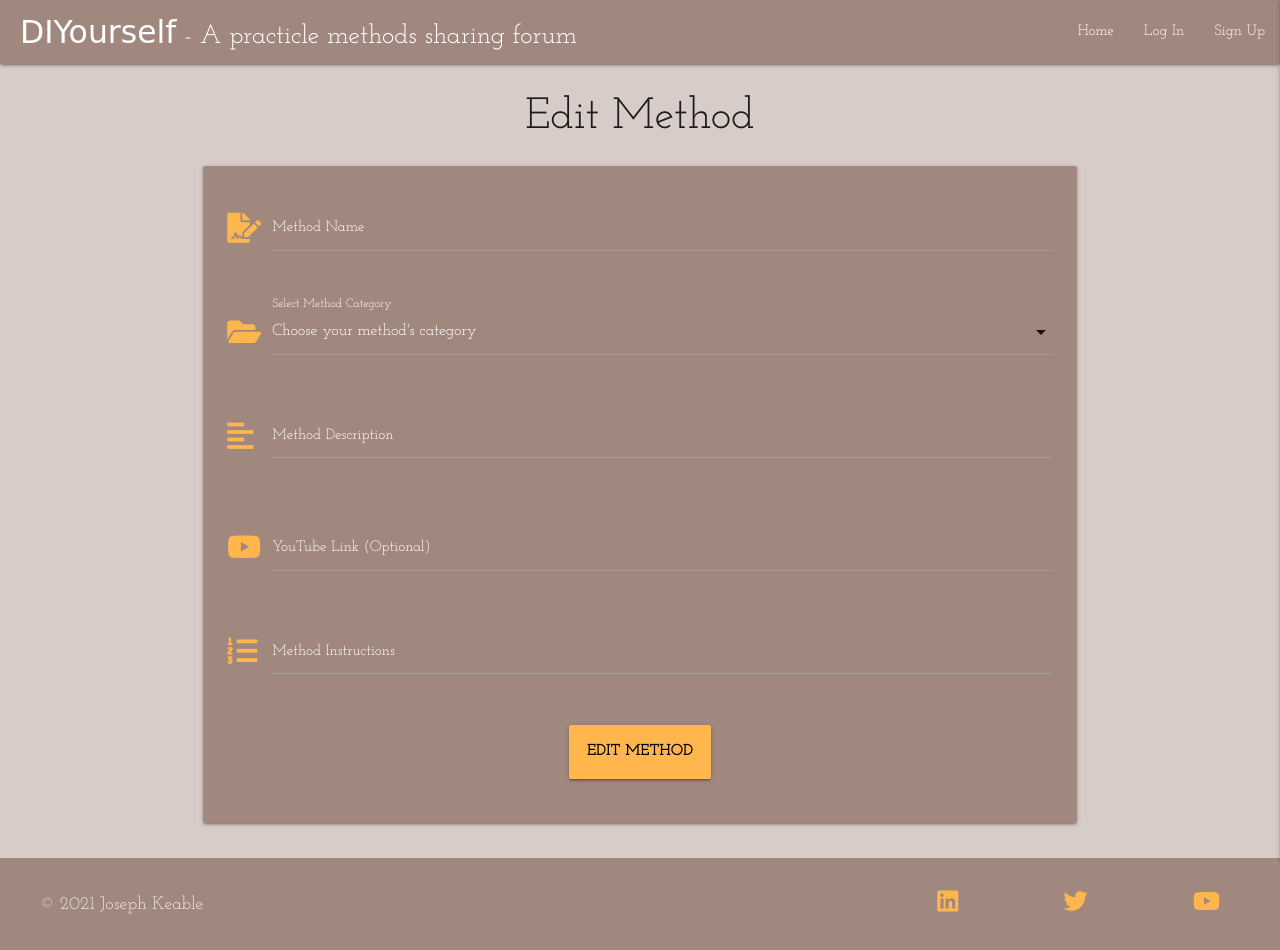
After one commit to dudeguythethird/DIYourself, a Flask app: template templates/edit_method.html in a window 1280 px wide. The commit adds this page. Run offline with Flask 2, Linux system fonts and the light colour scheme; the template is opened without the code that fills it, so the values that code supplies are empty; some libraries are stand-ins or nearby versions; some web fonts are replaced.

Commit message:
Adds the edit method form with basic copy of create method form. Also, removes redundancies from the method page python function

```diff
--- a/app.py
+++ b/app.py
@@ -124,13 +124,18 @@ def add_method():
     return render_template("add_method.html", categories=categories)
 
 
-@app.route("/method/<method_id>", methods=["GET", "POST"])
+@app.route("/method/<method_id>", methods=["GET"])
 def method(method_id):
     method = mongo.db.methods.find_one({"_id": ObjectId(method_id)})
+    return render_template("method.html", method=method)
+
+
+@app.route("/method/edit_method/<method_id>", methods=["GET", "POST"])
+def edit_method(method_id):
+    method = mongo.db.methods.find_one({"_id": ObjectId(method_id)})
     categories = mongo.db.categories.find().sort("category_name", 1)
-    # This variable may not be needed. Maybe delete later.
     return render_template(
-        "method.html", method=method, methodcategories=categories)
+        "edit_method.html", method=method, categories=categories)
 
 
 if __name__ == "__main__":
--- /dev/null
+++ b/templates/edit_method.html
@@ -0,0 +1,77 @@
+{% extends "base.html" %}
+{% block content %}
+
+<main class="container">
+
+    <h3 class="center-align">Edit Method</h3>
+
+    <div class="row">
+        <form class="col s12" method="POST" action="{{ url_for('edit_method', method_id=method.id) }}">
+            <div class="card-panel brown lighten-2">
+                <!-- Method Name Text Input -->
+                <div class="row">
+                    <div class="input-field col s12">
+                        <i class="fas fa-file-signature prefix orange-text text-lighten-2"></i>
+                        <input id="method_name" name="method_name" minlength="5" maxlength="50" type="text"
+                            class="validate" required>
+                        <label for="method_name" class="white-text">Method Name</label>
+                    </div>
+                </div>
+                <!-- Category Selection Dropdown -->
+                <div class="row">
+                    <div class="input-field col s12">
+                        <i class="fas fa-folder-open prefix orange-text text-lighten-2"></i>
+                        <select id="category_name" name="category_name" class="validate" required>
+                            <option class="white-text" value="" disabled selected>Choose your method's category</option>
+                            {% for category in categories %}
+                            <option class="white-text" value="{{ category.category_name }}">{{ category.category_name }}
+                            </option>
+                            {% endfor %}
+                        </select>
+                        <label class="white-text" for="category_name">Select Method Category</label>
+                    </div>
+                </div>
+                <!-- Method Description text field -->
+                <div class="row">
+                    <div class="input-field col s12">
+                        <i class="fas fa-align-left prefix orange-text text-lighten-2"></i>
+                        <textarea id="method_description" name="method_description" minlength="5" maxlength="200"
+                            class="materialize-textarea validate" required></textarea>
+                        <label for="method_description" class="white-text">Method Description</label>
+                    </div>
+                </div>
+                <!-- YouTube link URL field -->
+                <div class="row">
+                    <div class="input-field col s12">
+                        <i class="fab fa-youtube prefix orange-text text-lighten-2"></i>
+                        <input id="method_video" name="method_video" type="url" class="validate">
+                        <label for="method_video" class="white-text">YouTube Link (Optional)</label>
+                    </div>
+                </div>
+                <!-- Method Steps Text Field -->
+                <div class="row">
+                    <div class="input-field col s12">
+                        <i class="fas fa-list-ol prefix orange-text text-lighten-2"></i>
+                        <textarea id="method_steps" name="method_steps" minlength="5" maxlength="2000"
+                            class="materialize-textarea validate" required></textarea>
+                        <label for="method_steps" class="white-text">Method Instructions</label>
+                    </div>
+                    <!--Below is the begining of a method that I may yet implement, that will allow users to add a custom number of text fields for their method instructions (one for each step) and then they would be stored as a list or perhaps a dictionary. DELETE???-->
+                    <!-- <div class="col s1">
+                        <br>
+                        <a href="javascript:void(0);" class="add-input orange-text text-lighten-2"><i class="far fa-plus-square"></i></a>
+                    </div> -->
+                </div>
+                <!-- Submit Button -->
+                <div class="row btn-container">
+                    <button type="submit"
+                        class="col s3 l2 btn-large waves-effect waves-light orange lighten-2 black-text">
+                        Edit Method <i class="fas fa-edit right"></i>
+                    </button>
+                </div>
+            </div>
+        </form>
+    </div>
+</main>
+
+{% endblock %}
--- a/templates/method.html
+++ b/templates/method.html
@@ -16,7 +16,7 @@
                 </div>
                 {% if session.user %}
                 <div class="col s6 m4">
-                    <a class="waves-effect waves-light btn-small orange darken-2 right method-button">Edit</a>
+                    <a href="{{ url_for('edit_method', method_id=method._id) }}" class="waves-effect waves-light btn-small orange darken-2 right method-button">Edit</a>
                     <a class="waves-effect waves-light btn-small orange darken-2 right method-button">Delete</a>
                 </div>
                 {% endif %}
```
